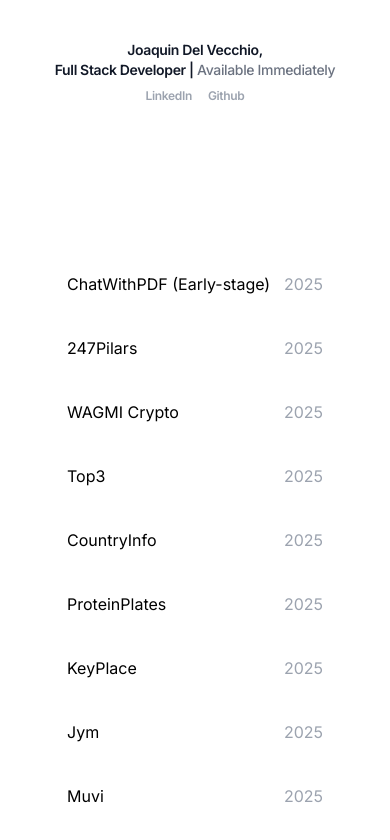
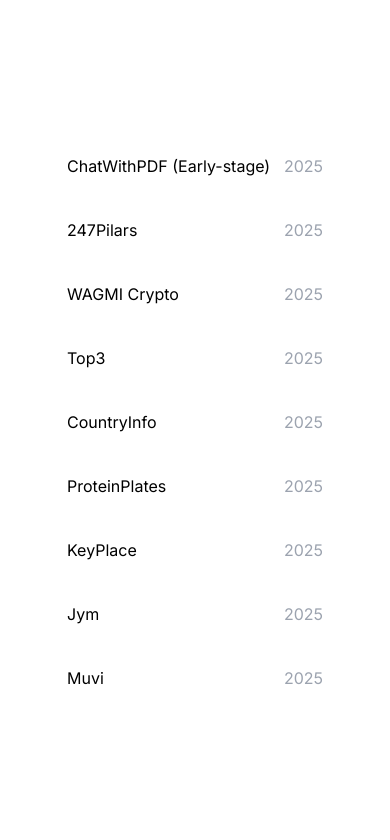
Before and after one commit to JoaDelVecchio/my-portfoliov3, a Next.js app: page / in a window 390 px wide. Shown: the top 840 px of the page. Built offline with nearby package versions, Linux system fonts and the light colour scheme.

Commit message:
Improve responsiveness

```diff
--- a/app/page.tsx
+++ b/app/page.tsx
@@ -4,7 +4,7 @@ import NavBar from "@/components/NavBar";
 export default function page() {
   return (
     <div className="flex min-h-screen w-full flex-col-reverse md:flex-row">
-      <header>
+      <header className="h-screen m-auto">
         <NavBar />
       </header>
       <main className="flex-1">
--- a/components/Home.tsx
+++ b/components/Home.tsx
@@ -6,7 +6,7 @@ import PersonalInfo from "./PersonalInfo";
 const Home = () => {
   const { hoveredProject } = useHoveredContext();
   return (
-    <div className="flex min-h-full w-full items-center justify-start p-10">
+    <div className="hidden md:flex min-h-full w-full items-center justify-start p-10">
       {hoveredProject ? (
         <HoveredProject project={hoveredProject} />
       ) : (
```
